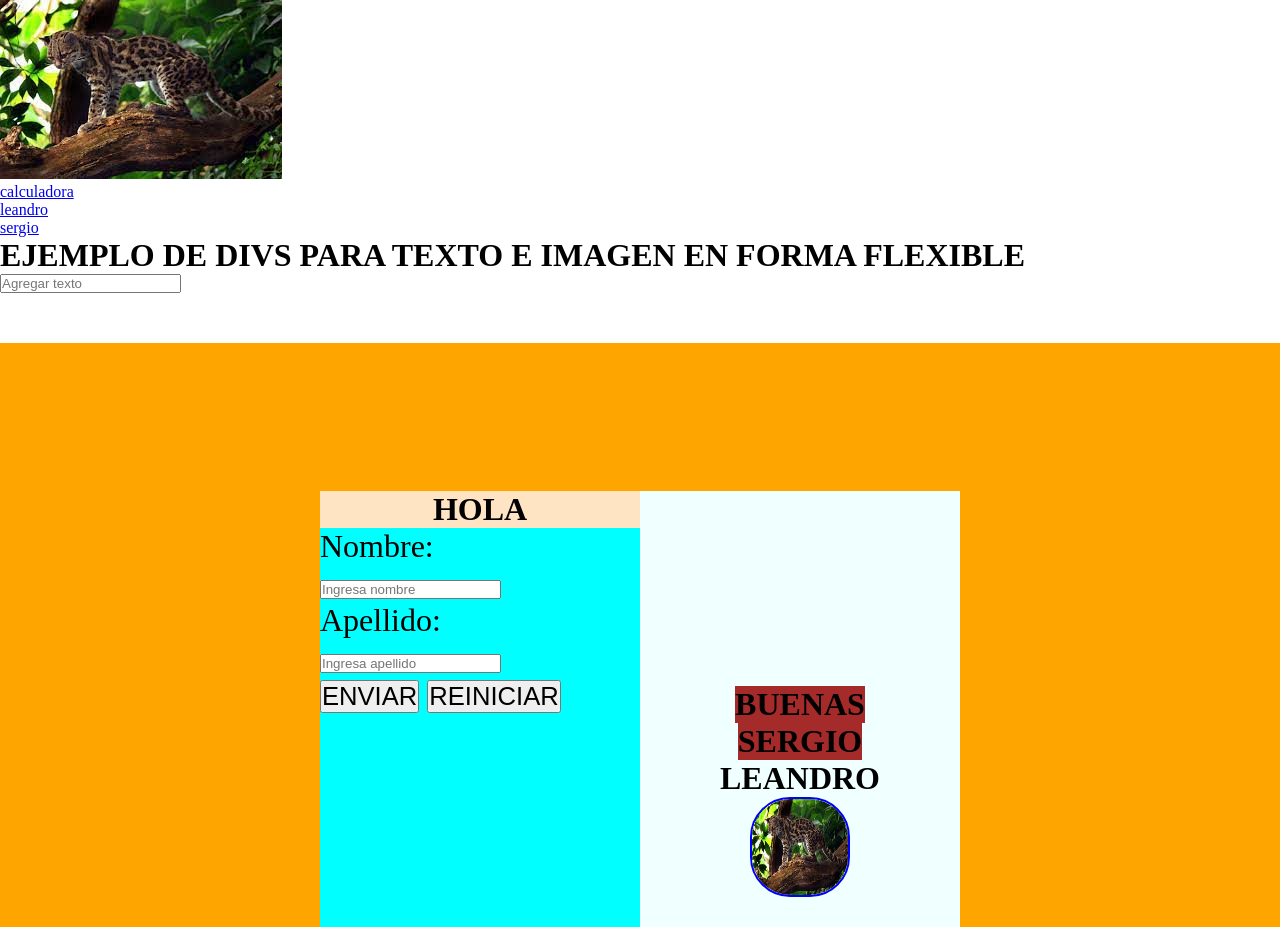
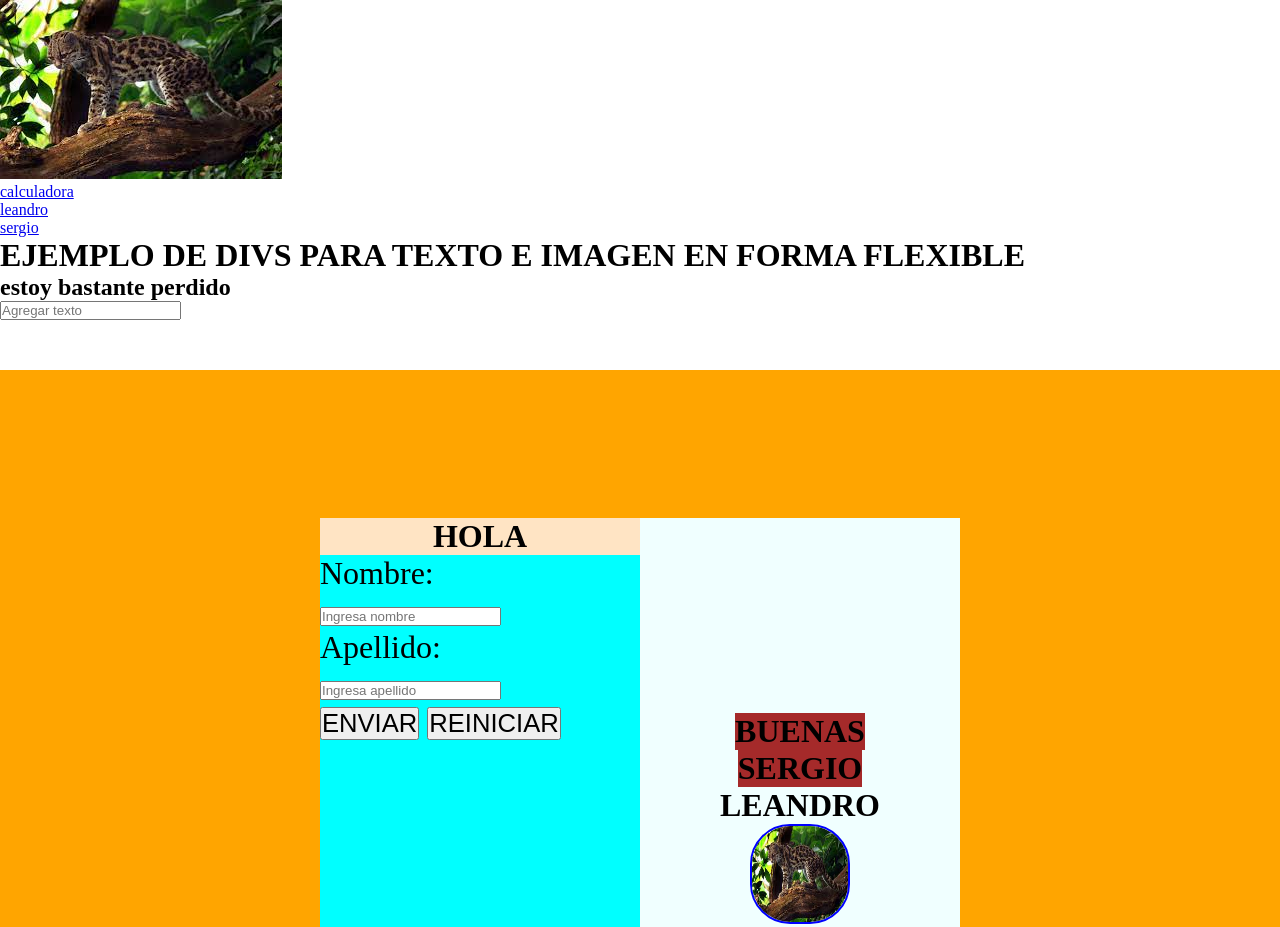
Before and after one commit to levsistemas/html_css_js_sergio, a plain HTML site: page index.html in a window 1280 px wide. Shown: the top 927 px of the page. Drawn offline with Linux system fonts and the light colour scheme.

Commit message:
cabios significativos en le linea 14 del index

```diff
--- a/index.html
+++ b/index.html
@@ -11,6 +11,7 @@
 <body>
     <header id="main-header"></header>
     <h1>EJEMPLO DE DIVS PARA TEXTO E IMAGEN EN FORMA FLEXIBLE</h1>
+    <h2>estoy bastante perdido</h2>
     <input type="text" name="caja" id="caja" placeholder="Agregar texto">
     <div>
         <div
```
